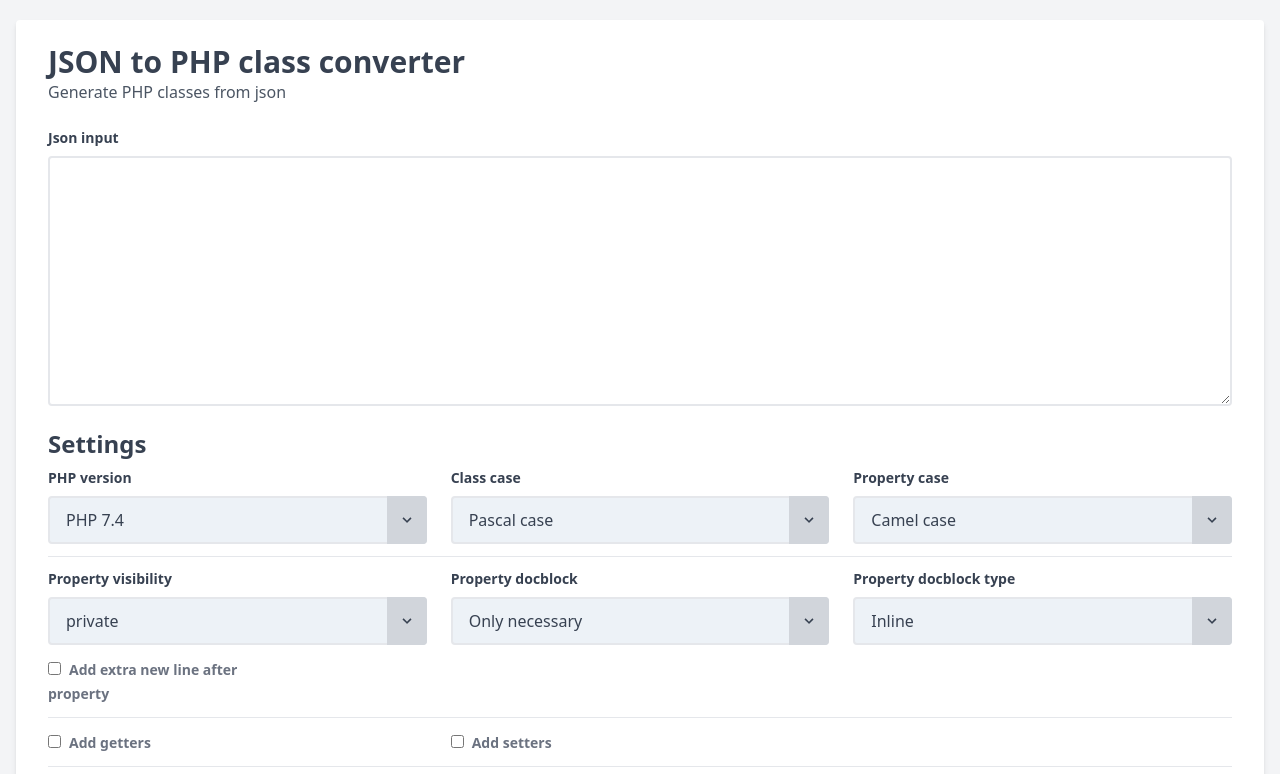
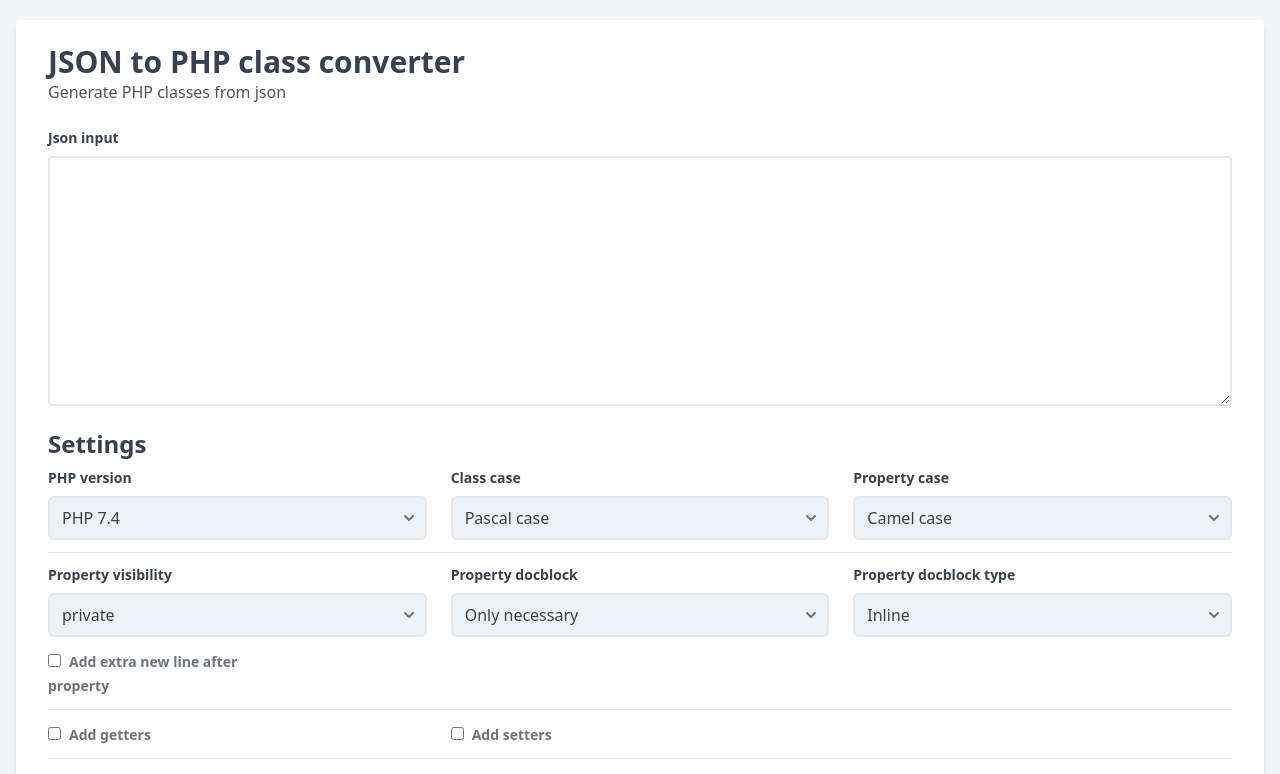
Before and after one commit to jacobdekeizer/json-to-php-generator, a Vue app: page /#/ in a window 1280 px wide. Shown: the top 774 px of the page. Built offline with nearby package versions, Linux system fonts and the light colour scheme.

Commit message:
Improve select

```diff
--- a/src/components/form/Select.vue
+++ b/src/components/form/Select.vue
@@ -1,6 +1,6 @@
 <template>
-    <div class="relative">
-        <select class="block appearance-none w-full bg-blue-gray border-2 border-gray-200 text-gray-700 py-3 px-4 pr-8 rounded leading-tight focus:outline-none focus:bg-white focus:border-gray-500"
+    <div class="relative inline-block w-full">
+        <select class="w-full px-3 py-2 border-2 border-gray-200 text-gray-700 rounded-md appearance-none bg-blue-gray focus:bg-white focus:outline-none focus:border-cyan-400 transition-colors "
                 :id="id"
                 :value="value"
                 @input="onValueChanged($event.target.value)">
@@ -8,9 +8,12 @@
                 {{ option.text }}
             </option>
         </select>
-        <div class="absolute flex inset-y-0 items-center px-3 right-0 text-gray-700 bg-gray-300 rounded-r pointer-events-none">
-            <svg class="fill-current h-4 w-4" xmlns="http://www.w3.org/2000/svg" viewBox="0 0 20 20">
-                <path d="M9.293 12.95l.707.707L15.657 8l-1.414-1.414L10 10.828 5.757 6.586 4.343 8z"/>
+        <div class='absolute inset-y-0 right-0 flex items-center px-2 pointer-events-none text-gray-500'>
+            <svg class='w-5 h-5 fill-current' viewBox='0 0 20 20'>
+            <path
+                d='M5.293 7.293a1 1 0 011.414 0L10 10.586l3.293-3.293a1 1 0
+                111.414 1.414l-4 4a1 1 0 01-1.414 0l-4-4a1 1 0 010-1.414z'
+                clipRule='evenodd' fillRule='evenodd' />
             </svg>
         </div>
     </div>
```
